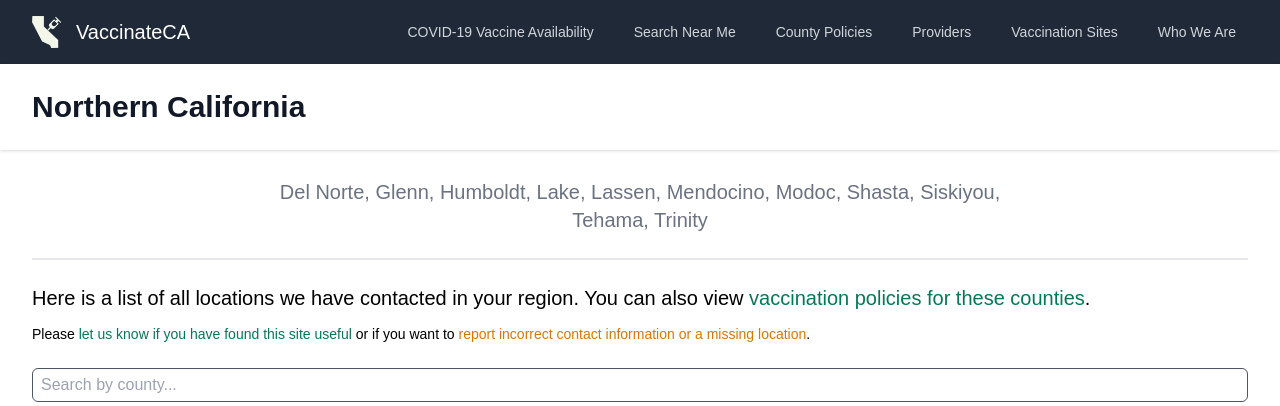
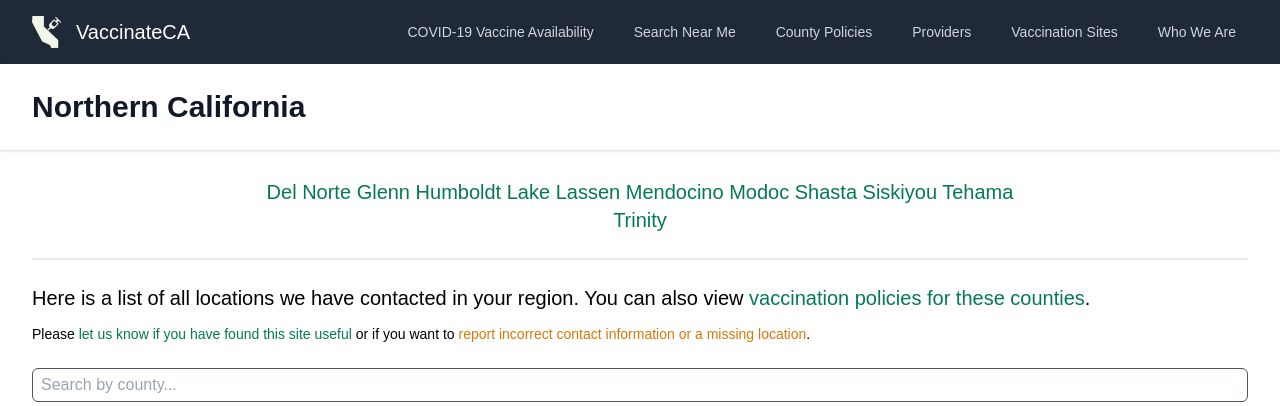
Before and after one commit to CAVaccineInventory/site, a Jekyll site: the page built from _regions/northern_california.md, in a window 1280 px wide, cut to the strip 0-406 px from the top of the page. Built offline with Jekyll 4.4.1, drawn with Linux system fonts in a browser that asks for light colours; some web fonts are replaced; comment, search, counter and statistics services are not loaded.

Commit message:
Change county names to links.

```diff
--- a/_layouts/region.html
+++ b/_layouts/region.html
@@ -14,9 +14,10 @@
           <div class="bg-white">
             <div class="lg:text-center">
               <p class="mt-1 max-w-3xl text-xl text-gray-500 lg:mx-auto">
-                {% assign counties = site.data.regions_counties[page.title] | join: ", " %}
-                {% for county in counties %}
-                  {{ county }}
+                {% for county in site.counties %}
+                  {% if county.region == page.title %}
+                    <a href="{{ county.url }}">{{ county.title }}</a>
+                  {% endif %}
                 {% endfor %}
               </p>
 
```
